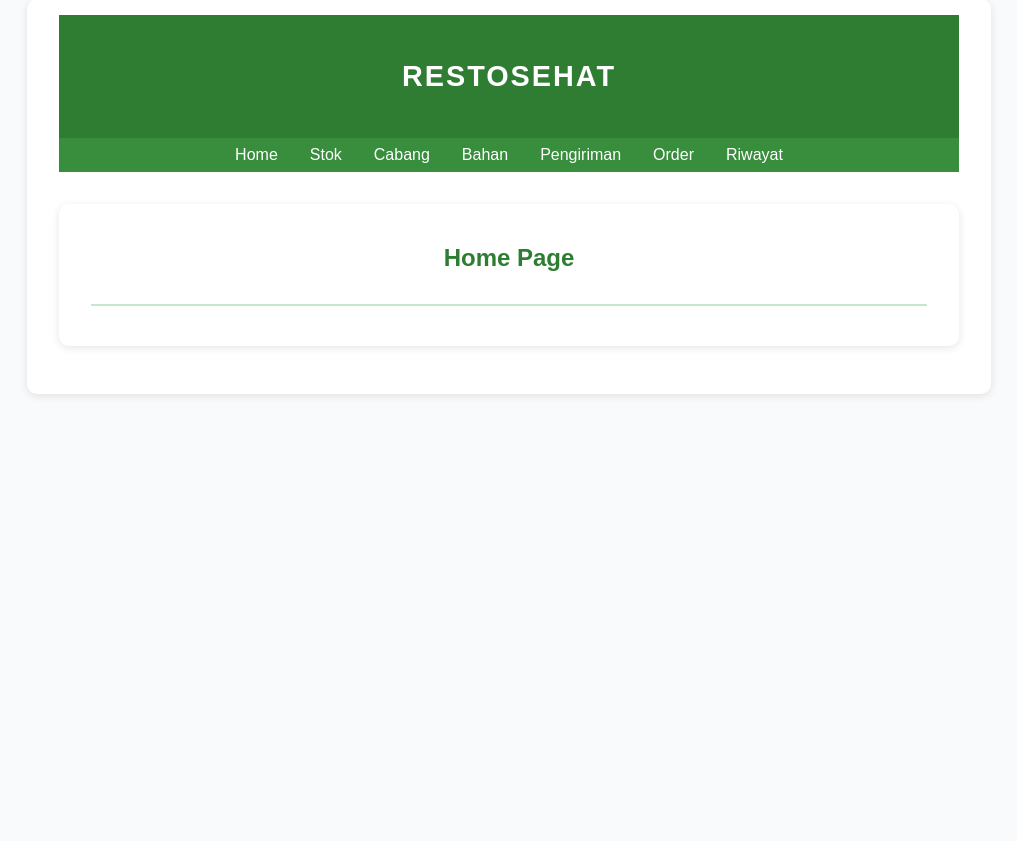
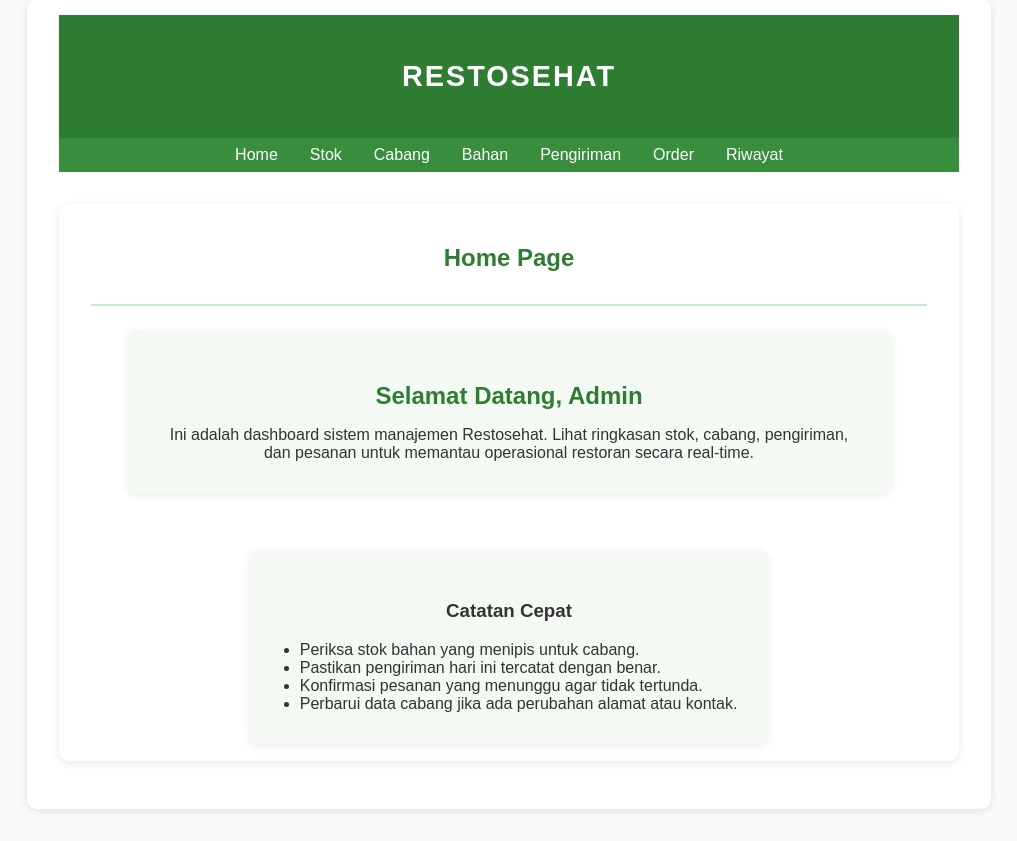
Before and after one commit to mkkssy/RestoSehatRPL, a Flask app: page / in a window 1280 px wide. Shown: the part 33-874 px from the top of the page, without its empty margins (131-1148 px from the left). Before the commit the page ends 429 px from the top, so only its background shows below. Run offline with Flask 3, Linux system fonts and the light colour scheme.

Commit message:
Home Page

```diff
--- a/static/main.css
+++ b/static/main.css
@@ -292,3 +292,55 @@ td a:hover {
     padding: 0.8rem;
     border-bottom: 1px solid #e0e0e0;
 }
+
+.home-intro {
+    text-align: center;
+    padding: 2rem;
+    background-color: #f4f9f4;
+    border-radius: 10px;
+    box-shadow: 0 2px 8px rgba(0,0,0,0.08);
+}
+
+.home-intro h2 {
+    color: #2e7d32;
+    margin-bottom: 1rem;
+}
+
+.home-intro p {
+    max-width: 700px;
+    margin: 0 auto;
+    color: #333;
+}
+
+/* Stats cards container */
+.stats-cards {
+    display: flex;
+    justify-content: center;
+    gap: 2rem;
+    margin-top: 2rem;
+    flex-wrap: wrap;
+}
+
+/* Individual card */
+.stats-card {
+    background-color: white;
+    padding: 1.5rem;
+    border-radius: 10px;
+    box-shadow: 0 2px 6px rgba(0,0,0,0.05);
+    flex: 1 1 150px;
+    text-align: center;
+}
+
+/* Stats number */
+.stats-card h2 {
+    color: #2e7d32;
+    font-size: 1.8rem;
+    margin: 0 0 0.5rem 0;
+}
+
+/* Stats label */
+.stats-card p {
+    margin: 0;
+    font-size: 1rem;
+    color: #333;
+}
--- a/templates/index.html
+++ b/templates/index.html
@@ -26,6 +26,22 @@
         <div class="head-content">
             <p>Home Page</p>
         </div>
+        <div class="main-content">
+            <div class="home-intro">
+                <h2>Selamat Datang, Admin</h2>
+                <p>Ini adalah dashboard sistem manajemen Restosehat. Lihat ringkasan stok, cabang, pengiriman, dan pesanan untuk memantau operasional restoran secara real-time.</p>
+            </div>
+
+            <div class="home-intro" style="margin-top: 2rem;">
+                <h3>Catatan Cepat</h3>
+                <ul style="text-align: left; max-width: 700px; margin: 0 auto; padding-left: 1.2rem;">
+                    <li>Periksa stok bahan yang menipis untuk cabang.</li>
+                    <li>Pastikan pengiriman hari ini tercatat dengan benar.</li>
+                    <li>Konfirmasi pesanan yang menunggu agar tidak tertunda.</li>
+                    <li>Perbarui data cabang jika ada perubahan alamat atau kontak.</li>
+                </ul>
+            </div>
+        </div>
     </div>
 </div>
 {% endblock %}
```
